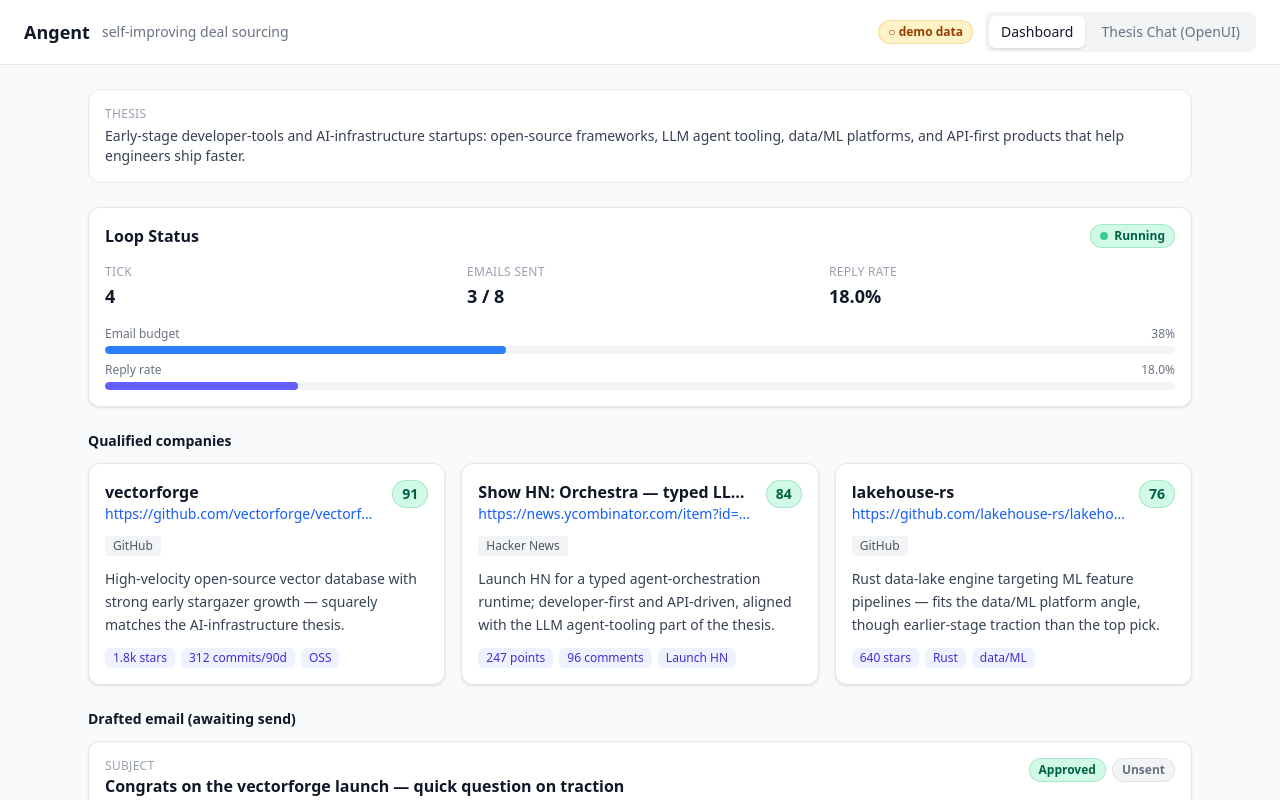
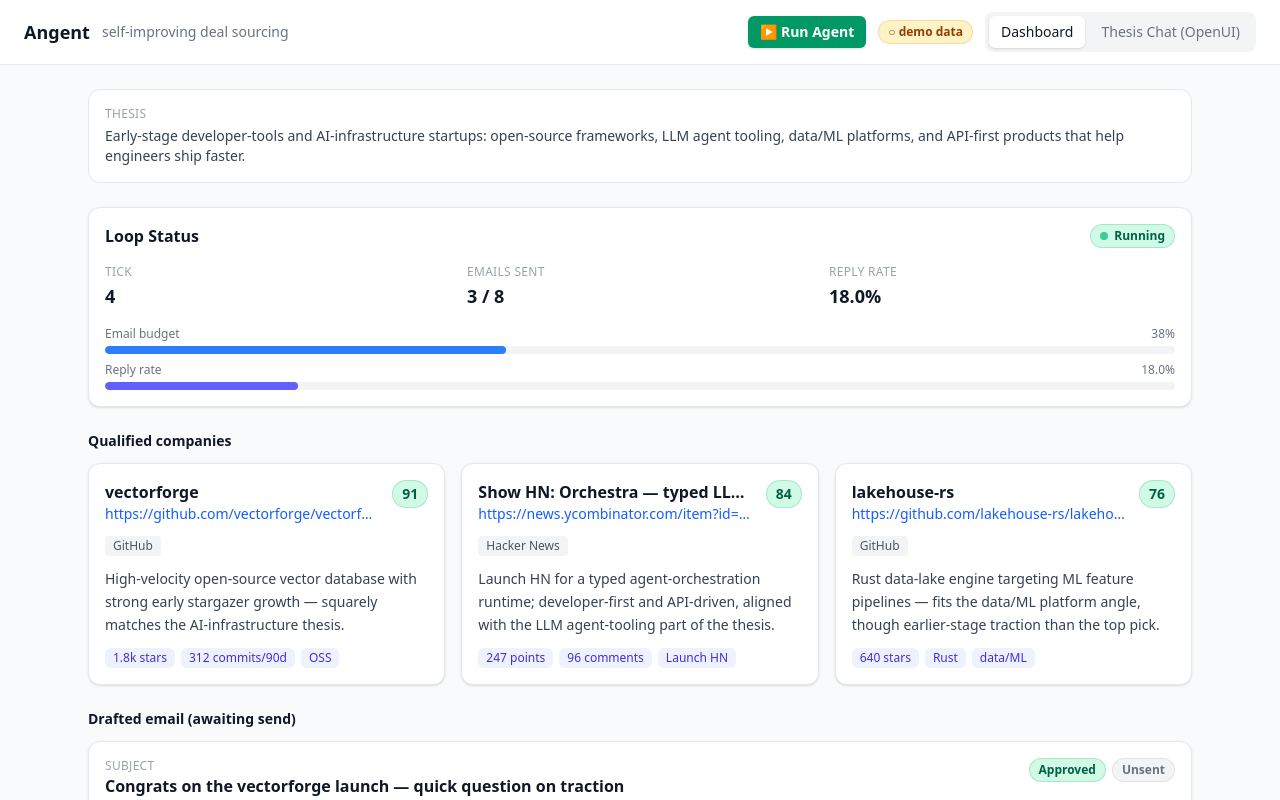
Before and after one commit to Jiyungi/angent, a Next.js app in the folder genui-chat-app/: page / in a window 1280 px wide. Built offline with nearby package versions, Linux system fonts and the light colour scheme.

Commit message:
feat(ui): in-app Run Agent button launches the control loop and live-refreshes the dashboard

```diff
--- /dev/null
+++ b/genui-chat-app/src/app/api/run/route.ts
@@ -0,0 +1,46 @@
+// Trigger an Angent control-loop run from the UI (no terminal needed).
+// Spawns `python -m angent.main --demo` against the project root, with Pioneer
+// disabled so scoring is instant for a live demo. Returns immediately; the UI
+// polls /api/dashboard to show rows populating.
+
+import { NextResponse } from "next/server";
+import { spawn } from "node:child_process";
+import path from "node:path";
+
+export const runtime = "nodejs";
+export const dynamic = "force-dynamic";
+
+let running = false;
+
+export async function POST() {
+  if (running) return NextResponse.json({ ok: true, already: true, running: true });
+  const cwd = path.join(process.cwd(), "..");
+  const env = { ...process.env, PIONEER_API_KEY: "" };
+  const candidates = ["python", "py", "python3"];
+  for (const bin of candidates) {
+    try {
+      const child = spawn(bin, ["-m", "angent.main", "--demo"], {
+        cwd,
+        env,
+        detached: true,
+        stdio: "ignore",
+      });
+      running = true;
+      child.on("error", () => {
+        running = false;
+      });
+      child.on("exit", () => {
+        running = false;
+      });
+      child.unref();
+      return NextResponse.json({ ok: true, started: true, bin });
+    } catch {
+      // try next interpreter name
+    }
+  }
+  return NextResponse.json({ ok: false, error: "python interpreter not found" });
+}
+
+export async function GET() {
+  return NextResponse.json({ running });
+}
--- a/genui-chat-app/src/app/page.tsx
+++ b/genui-chat-app/src/app/page.tsx
@@ -10,7 +10,7 @@
 //     (Requirement 14), reusing the library.prompt() -> /api/chat -> <Renderer/>
 //     pipeline.
 
-import { useEffect, useState } from "react";
+import { useCallback, useEffect, useState } from "react";
 
 import LoopStatusDisplay from "../components/react-shell/LoopStatusDisplay";
 import QualifiedCompanyCard from "../components/react-shell/QualifiedCompanyCard";
@@ -141,24 +141,43 @@
   const [tab, setTab] = useState<Tab>("dashboard");
   const [data, setData] = useState<DashboardData | null>(null);
   const [live, setLive] = useState(false);
+  const [running, setRunning] = useState(false);
+
+  const loadData = useCallback(async () => {
+    try {
+      const r = await fetch("/api/dashboard", { cache: "no-store" });
+      const d = (await r.json()) as DashboardData & { ok: boolean };
+      if (d.ok && Array.isArray(d.companies) && d.companies.length > 0) {
+        setData(d);
+        setLive(true);
+      }
+    } catch {
+      /* keep demo fallback */
+    }
+  }, []);
 
   useEffect(() => {
-    let cancelled = false;
-    fetch("/api/dashboard")
-      .then((r) => r.json())
-      .then((d: DashboardData & { ok: boolean }) => {
-        if (cancelled) return;
-        const hasReal = d.ok && Array.isArray(d.companies) && d.companies.length > 0;
-        setData(d);
-        setLive(hasReal);
-      })
-      .catch(() => {
-        /* keep demo fallback */
-      });
-    return () => {
-      cancelled = true;
-    };
-  }, []);
+    loadData();
+  }, [loadData]);
+
+  const runAgent = useCallback(async () => {
+    setRunning(true);
+    try {
+      await fetch("/api/run", { method: "POST" });
+    } catch {
+      /* ignore */
+    }
+    // Poll the blackboard so new rows appear live while the agent runs.
+    let n = 0;
+    const id = setInterval(async () => {
+      await loadData();
+      n += 1;
+      if (n >= 30) {
+        clearInterval(id);
+        setRunning(false);
+      }
+    }, 2000);
+  }, [loadData]);
 
   // Real rows when the agent has populated ClickHouse; else representative data.
   const companies =
@@ -222,6 +241,16 @@
           </span>
         </div>
         <nav className="flex items-center gap-3">
+          <button
+            onClick={runAgent}
+            disabled={running}
+            className={`rounded-md px-3 py-1.5 text-sm font-semibold text-white shadow-sm transition ${
+              running ? "bg-emerald-500/70 cursor-wait" : "bg-emerald-600 hover:bg-emerald-700"
+            }`}
+            title="Run the Angent control loop and watch results populate"
+          >
+            {running ? "● Sourcing deals…" : "▶ Run Agent"}
+          </button>
           <span
             className={`hidden rounded-full px-2.5 py-1 text-xs font-semibold ring-1 ring-inset sm:inline ${
               live
```
